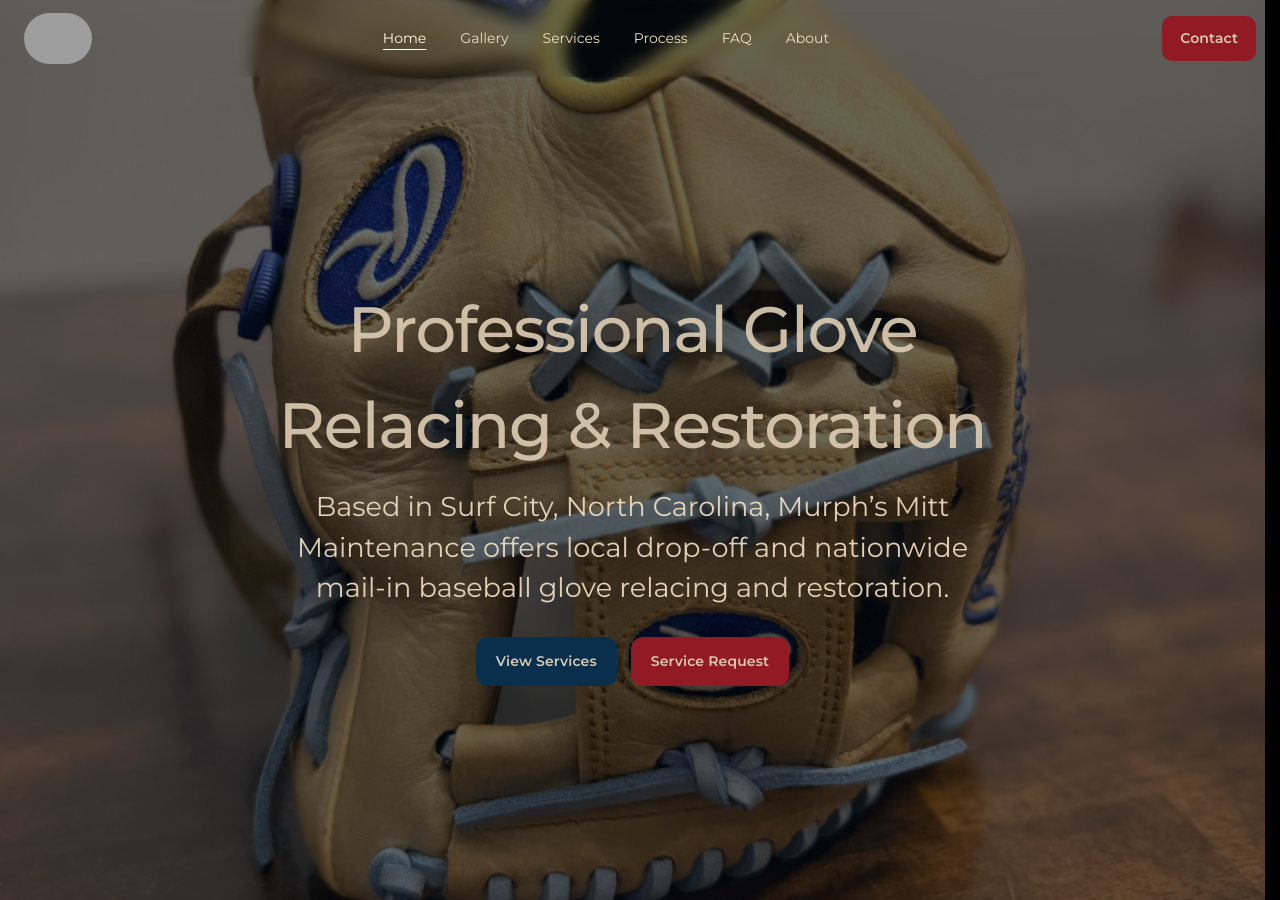
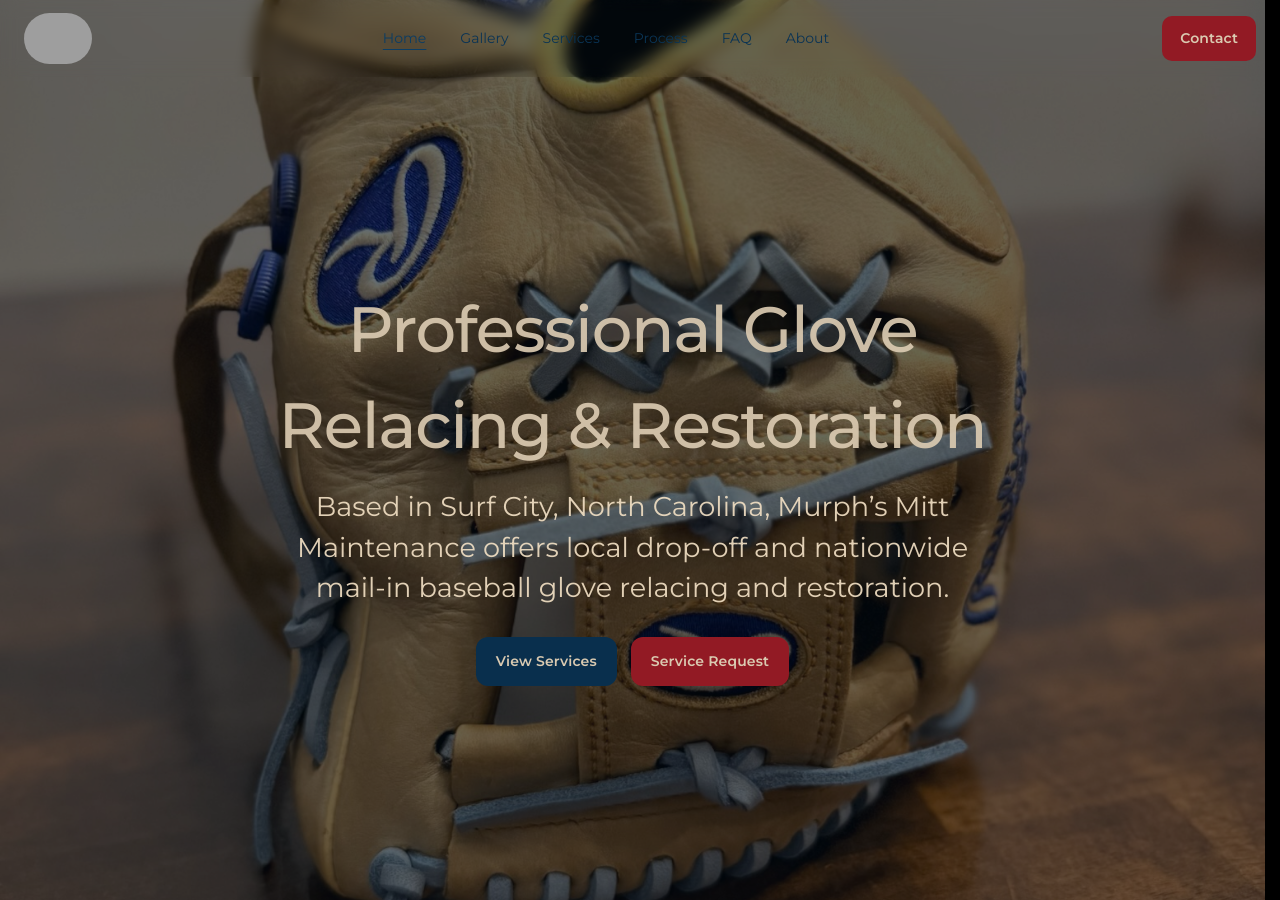
Before and after one commit to kbrettmurphy-ctrl/murphsmitts, a Jekyll site: the page built from index.html, in a window 1280 px wide and 900 px high. Built offline with Jekyll 4.4.1, drawn with Linux system fonts in a browser that asks for light colours; grey boxes are pictures that could not be loaded.

Commit message:
Update styles-16.css

```diff
--- a/assets/css/styles-16.css
+++ b/assets/css/styles-16.css
@@ -131,7 +131,7 @@
 }
 
 .site-nav a{
-  color: rgba(218, 202, 177);
+  color: var(--navy);
   filter: brightness(110%);
   font-size: 14px;
   padding: 8px 6px;
@@ -141,7 +141,7 @@
 
 .site-nav a.active,
 .site-nav a:hover{
-  color: var(--bg);
+  color: var(--navy);
   filter: brightness(130%);
   text-decoration: underline;
   text-underline-offset: 6px;
```
